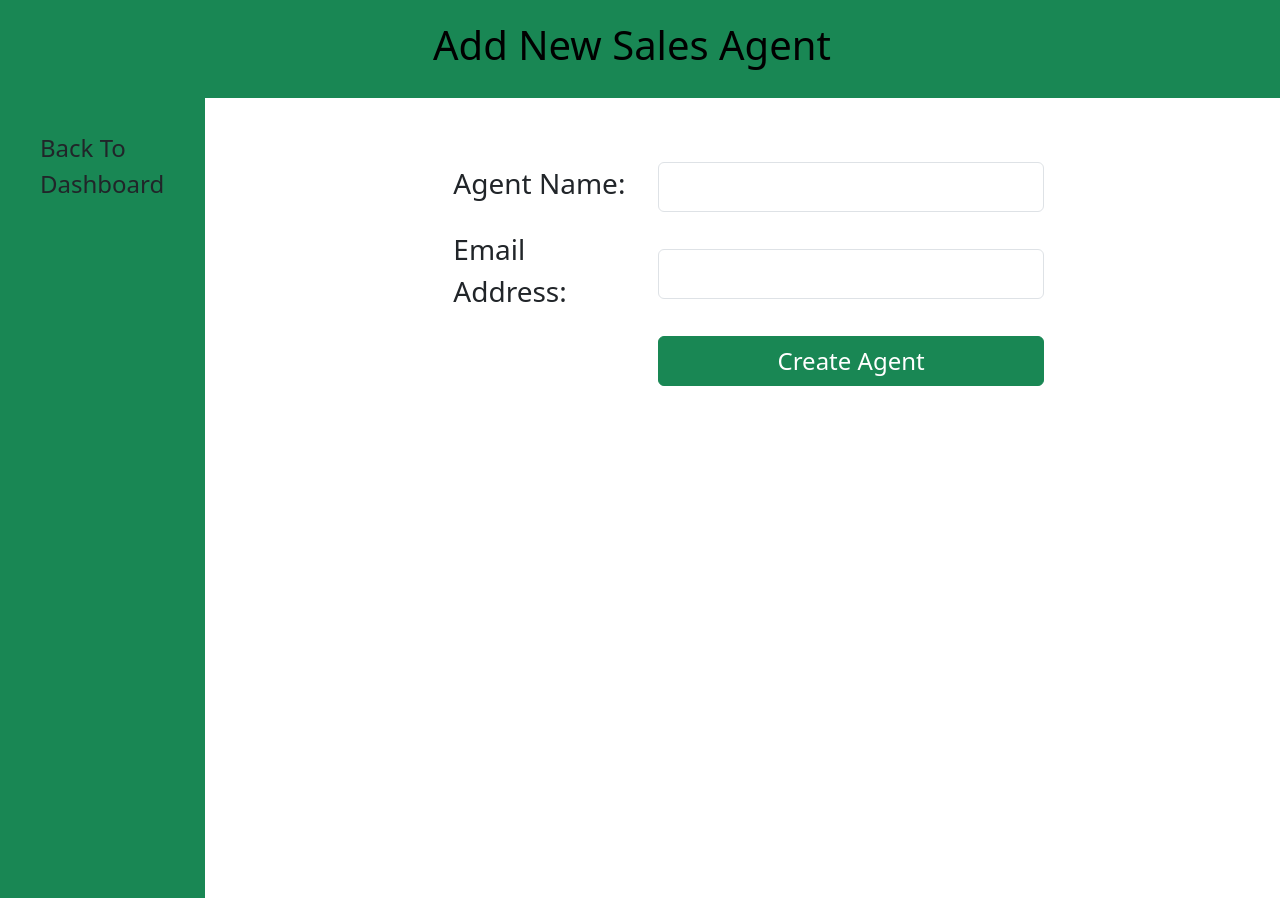
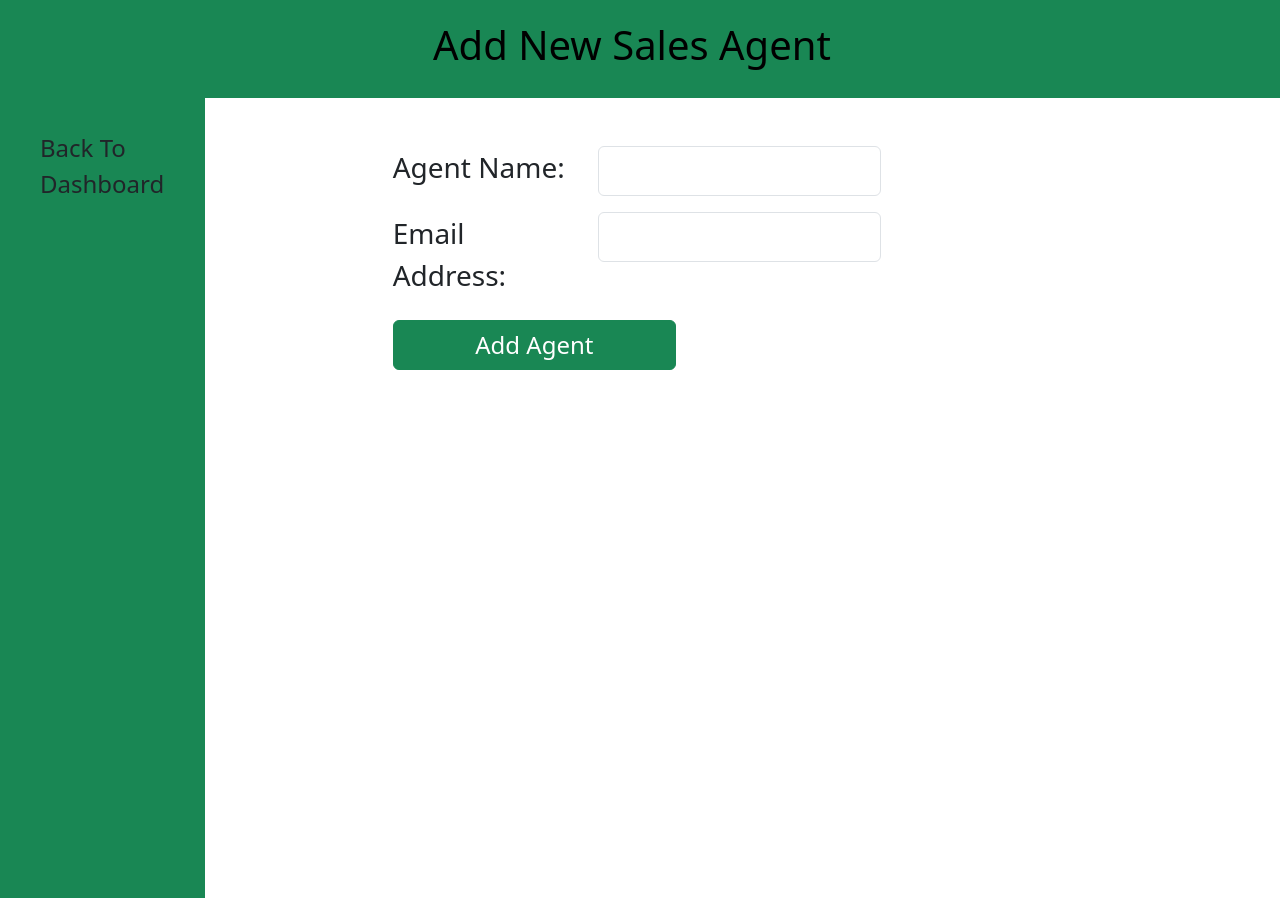
Before and after one commit to Riya-srv/crm-app-frontend, a React (Vite) app: page /addNewAgent in a window 1280 px wide. Built offline with nearby package versions, Linux system fonts and the light colour scheme.

Commit message:
fix: UI margin and padding fixes

```diff
--- a/src/components/AgentForm.jsx
+++ b/src/components/AgentForm.jsx
@@ -24,14 +24,14 @@ async function handleSubmit(e) {
   }
 
   return (
-    <div className="container my-5 d-flex justify-content-center">
+    <div className="container d-flex justify-content-center">
 
           <form onSubmit={handleSubmit}>
-            <div className="row mb-3 align-items-center">
+            <div className="row mb-3">
               <label className="form-label col-md-4 fs-3" htmlFor="agentName">
                 Agent Name:
               </label>
-              <div className="col-md-8">
+              <div className="col-md-6">
                 <input
                   type="text"
                   name="name"
@@ -43,11 +43,11 @@ async function handleSubmit(e) {
                 />
               </div>
             </div>
-            <div className="row mb-3 align-items-center">
+            <div className="row mb-3">
               <label className="form-label col-md-4 fs-3" htmlFor="agentEmail">
                 Email Address:
               </label>
-              <div className="col-md-8">
+              <div className="col-md-6">
                 <input
                   type="email"
                   name="email"
@@ -60,9 +60,9 @@ async function handleSubmit(e) {
               </div>
             </div>
             <div className="row mb-1">
-              <div className="col-md-8 offset-md-4">
+              <div className="col-md-6">
                 <button type="submit" className="btn btn-success fs-4 w-100">
-                  Create Agent
+                  Add Agent
                 </button>
               </div>
             </div>
--- a/src/pages/AddNewAgent.jsx
+++ b/src/pages/AddNewAgent.jsx
@@ -13,7 +13,7 @@ export default function AddNewAgent(){
         <div className="col-2 p-0 sidebar-green">
           <BackToDashboardSideBar/>
         </div>
-        <div className="col-6 main-layout container py-3">
+        <div className="col-8 main-layout m-5 px-5">
           <AgentForm />
         </div>
       </div>
--- a/src/pages/Agents.jsx
+++ b/src/pages/Agents.jsx
@@ -22,12 +22,12 @@ export default function Agents(){
                 <div className="col-2 p-0 sidebar-green">
                 <BackToDashboardSideBar />
                 </div>
-                <div className="col-6 main-layout container py-3">
-                <h1 className="my-3">Sales Agent List</h1>
-                <ul className="list-group">{salesAgents.map(agent => (
+                <div className="col-6 container py-3">
+                <h1 className="m-4 px-5">Sales Agent List</h1>
+                <ul className="list-group m-4 px-5">{salesAgents.map(agent => (
                 <li className="list-group-item fs-4 py-4" key={agent._id} value={agent._id}>Agent: {agent.name} - {agent.email}</li>
               ))}</ul>
-              <button className="mt-4 px-3 py-3 fs-4 add-lead-btn btn btn-success" onClick={() => navigate("/addNewAgent")}>Add New Agent</button>
+              <button className="mx-5 fs-4 btn btn-success"  style={{ width: "90%" }}onClick={() => navigate("/addNewAgent")}>Add New Agent</button>
                </div>
               </div>
         </>
--- a/src/pages/Dashboard.jsx
+++ b/src/pages/Dashboard.jsx
@@ -56,6 +56,8 @@ export default function Dashboard() {
   const newLeadsCount = getLeadsCount("New");
   const contractedLeadsCount = getLeadsCount("Contracted");
   const qualifiedLeadsCount = getLeadsCount("Qualified");
+  const proposalSentLeadsCount = getLeadsCount("Proposal Sent");
+  const closedLeadsCount = getLeadsCount("Closed");
 
   const getFilteredLeads = () => {
     if (!Array.isArray(leads)) return [];
@@ -111,7 +113,7 @@ export default function Dashboard() {
       <div className="col-2 p-0 sidebar-green">
         <SideBar />
       </div>
-      <div className="col">
+      <div className="col px-4 mx-4">
         <div className="main-layout">
           <div className="content">
 
@@ -160,6 +162,12 @@ export default function Dashboard() {
             </div>
             <div className="qualifiedLead">
               <div className="label  fw-3 fs-3">Qualified <b className="count">[{qualifiedLeadsCount}]</b> Leads</div>
+            </div>
+             <div className="proposalSentLead">
+              <div className="label  fw-3 fs-3">Proposal Sent <b className="count">[{proposalSentLeadsCount}]</b> Leads</div>
+            </div>
+            <div className="closedLead">
+              <div className="label  fw-3 fs-3">Closed <b className="count">[{closedLeadsCount}]</b> Leads</div>
             </div>
           </div>
 </div>
--- a/src/pages/LeadByAgent.jsx
+++ b/src/pages/LeadByAgent.jsx
@@ -66,11 +66,11 @@ export default function LeadByAgent() {
         <div className="col-2 p-0 sidebar-green">
           <BackToDashboardSideBar />
         </div>
-        <div className="col-8 py-4">
+        <div className="col-8 py-4 px-4 m-4">
           <div className="mb-3 fs-4">
             <strong>Sales Agent:</strong>
             <select
-              className="ms-2"
+              className="form-control fs-4"
               value={selectedAgent}
               onChange={e => setSelectedAgent(e.target.value)}
             >
--- a/src/pages/LeadStatusView.jsx
+++ b/src/pages/LeadStatusView.jsx
@@ -71,7 +71,7 @@ export default function LeadStatusView() {
         <div className="col-2 p-0 sidebar-green">
           <BackToDashboardSideBar />
         </div>
-        <div className="col-8 py-4">
+        <div className="col-8 py-4 px-4 mx-4">
           <div className="fs-4 mb-3">
             <strong className="form-label">Status:</strong>
             <select
--- a/src/pages/Reports.jsx
+++ b/src/pages/Reports.jsx
@@ -72,7 +72,7 @@ export default function Reports() {
         <div className="col-2 p-0 sidebar-green">
           <BackToDashboardSideBar />
         </div>
-        <div className="col-8 py-4">
+        <div className="col-8 py-4 ms-4 ps-4 my-3">
           <h2 className="mb-4">Report Overview</h2>
           {/* Pie Chart: Closed vs Pipeline */}
           <h4>Total Leads Closed and in Pipeline</h4>
--- a/src/pages/Settings.jsx
+++ b/src/pages/Settings.jsx
@@ -95,8 +95,8 @@ export default function Settings() {
           <div className="col-2 p-0 sidebar-green">
             <BackToDashboardSideBar />
           </div>
-          <div className="col-8 py-4">
-            <h2>Settings</h2>
+          <div className="col-8 py-4 ms-4 ps-4 my-3">
+            <h2 className="d-flex justify-content-center me-5">Manage Leads and Agents</h2>
 
 
             <div className="card p-3 mb-4">
```
